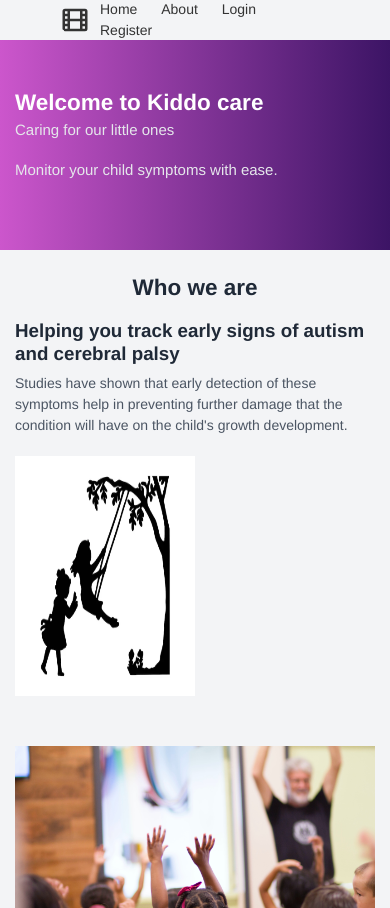
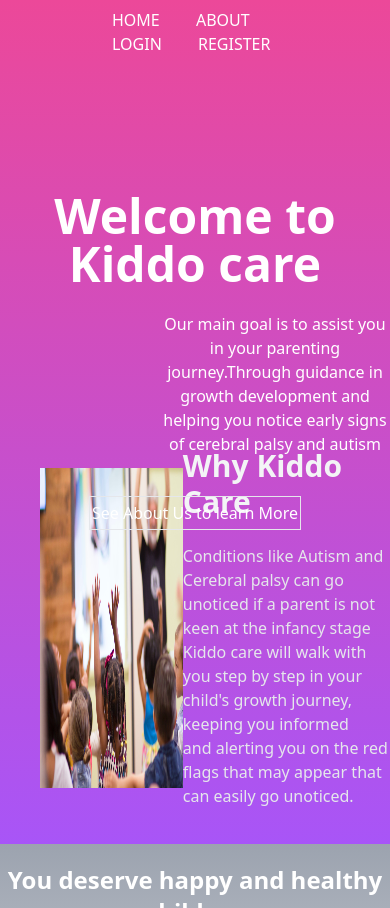
Before and after one commit to Annetaliya/Kido-care_web, a Flask app: page / in a window 390 px wide; the page is wider, and only the part inside the window is pictured. Shown: the top 908 px of that part. Run offline with Flask 3, Linux system fonts and the light colour scheme; some libraries are stand-ins or nearby versions; grey boxes are pictures that could not be loaded.

Commit message:
html changes

```diff
--- a/web_flask/templates/account.html
+++ b/web_flask/templates/account.html
@@ -1,7 +1,7 @@
 {% extends 'layout.html' %}
 {% block content %}
     <h1>{{ current_user.username }}</h1>
-    <div class="w-full max-w-xs ml-60 border-solid border-inherit border px-6">
+    <div class="conten-section w-96 ml-96">
         {% with messages =get_flashed_messages(with_categories=true) %}
             {% if messages %}
                 {% for category, message in messages %}
--- a/web_flask/templates/base.html
+++ b/web_flask/templates/base.html
@@ -1,104 +1,101 @@
 <!DOCTYPE html>
 <html>
   <head>
-        <title>Kiddo Care</title>
+    <meta name="viewpoint", content="with=device-width, initial scale=1.0">
+    <title>Kiddo care website</title>
     <script src="https://cdn.tailwindcss.com"></script>
-        <link rel="stylesheet" href="https://maxcdn.bootstrapcdn.com/bootstrap/3.4.1/css/bootstrap.min.css">
-        <link rel="stylesheet" href="https://cdnjs.cloudflare.com/ajax/libs/animate.css/4.1.1/animate.min.css" />
-        <link href="https://fonts.googleapis.com/css?family=Source+Sans+Pro:400,400i,700" rel="stylesheet" />
-
   </head>
-    <body class="bg-gray-100 pt-0">
+  <body>
+    <section class="min-h-screen w-full bg-cover bg-center bg-gradient-to-t from-purple-500 to-pink-500">
       <nav class="flex justify-between px-24 h-16 items-center">
         <div>
-                <svg class="w-12 h-12" fill="none" stroke="currentColor" viewbox="0 0
+            <!--<svg class="w-12 h-12" fill="none" stroke="currentColor" viewbox="0 0
             24 24" xmlns="http://www.w3.org/2000/svg"> <path stroke-linecap="round"
             stroke-linejoin="round" stroke-width="2"d="M7 4v16M17 4v16M3 8h4m10 0h4M3 12h18M3 16h4m10 0h4M4 20h16a1  1 0 001-1V5a1 1 0 00-1-1H4a1 1 0
-                00-1 1v14a1 10 001 1z"></path></svg>
+            00-1 1v14a1 10 001 1z"></path></svg>-->
         </div>
         <div>
 
-              <a class="hover:text-blue-800 py-6 px-4" href="{{ url_for('home') }}">Home</a>
+          <a class="hover:text-blue-800 py-6 px-4 text-white" href="{{ url_for('home') }}">HOME</a>
 
-              <a class="hover:text-blue-800 py-6 px-4" href="{{ url_for('about') }}">About</a>
+          <a class="hover:text-blue-800 py-6 px-4 text-white" href="{{ url_for('about') }}">ABOUT</a>
           {% if current_user.is_authenticated %}
-                <a class="hover:text-blue-800 py-6 px-4" href="{{ url_for('account') }}">Account</a>
-                <a class="hover:text-blue-800 py-6 px-4" href="{{ url_for('logout') }}">Logout</a>
+            <a class="hover:text-blue-800 py-6 px-4 text-white" href="{{ url_for('account') }}">ACCOUNT</a>
+            <a class="hover:text-blue-800 py-6 px-4 text-white" href="{{ url_for('logout') }}">LOGOUTt</a>
           {% else %}
-                <a class="hover:text-blue-800 py-6 px-4" href="{{ url_for('login') }}">Login</a>
+            <a class="hover:text-blue-800 py-6 px-4 text-white" href="{{ url_for('login') }}">LOGIN</a>
 
-                <a class="hover:text-blue-800 py-6 px-4" href="{{ url_for('register') }}">Register</a>
+            <a class="hover:text-blue-800 py-6 px-4 text-white" href="{{ url_for('register') }}">REGISTER</a>
 
           {% endif %}
+
         </div>
-
       </nav>
-
-        <div class="py-20" style="background: linear-gradient(90deg, #cc56cc 0%, #3c1465 100%)">
-            <div class="container mx-auto px-6">
-                <h2 class="text-4xl font-bold mb-2 text-white">
-                    Welcome to Kiddo care
-                  </h2>
-                  <h3 class="text-2xl mb-8 text-gray-200">
-                    Caring for our little ones
-                  </h3>
-                  <h3 class="text-2xl mb-8 text-gray-200">
-                    Monitor your child symptoms with ease.
-                  </h3>
-
-
+    <div class="text-white absolute top-50 left-50 text-center mt-32 mb-20">
+      <h1 class="mb-6 font-bold text-5xl">Welcome to Kiddo care</h1>
+      <p class="mb-10 ml-40">Our main goal is to assist you in your parenting journey.Through guidance in growth development and helping you notice early signs of cerebral palsy and autism</p>
+      <a class="inline-block border-solid border bg-transparent px-0.5 py-1 mb-10" href="">See About Us to learn More</a>
+    </div>
+    <div class="flex justify-start items-center mt-96">
+      <div>
+        <img class="h-80 ml-10" src="../static/images/erika-giraud-4EFeD-VTgu4-unsplash.jpg">
+      </div>
+      <div class="ml-10">
+        <h1 class="mb-6 font-bold text-3xl text-gray-100">Why Kiddo Care</h1>
+        <p class="text-gray-200">Conditions like Autism and Cerebral palsy can go unoticed if a parent is not keen at the infancy stage</br>
+          Kiddo care will walk with you step by step in your child's growth journey, keeping you informed </br>and alerting you
+          on the red flags that may appear that can easily go unoticed.
+        </p>
+      </div>
     </div>
 
 
+    </section>
+    <section class="bg-gradient-to-t from-gray-100 to-gray-400 pt-5">
+      <div class="text-white font-semibold text-center text-2xl">
+        <h1>You deserve happy and healthy children</h1>
       </div>
-        <section class="container mx-auto px-6 p-10">
-          {% with messages =get_flashed_messages(with_categories=true) %}
-                {% if messages %}
-                    {% for category, message in messages %}
-                        <div class="alert alert-{{ category }}">
-                            {{ message }}
-
+      <div class="flex justify-between items-center">
+        <div>
+          <img class="h-96 mr-20 ml-20" src="../static/images/pexels-alena-darmel-7322398.jpg">
         </div>
-                    {% endfor %}
-                {% endif %}
-            {% endwith %}
-            <h2 class="text-4xl font-bold text-center text-gray-800 mb-8">
-              Who we are
-            </h2>
-            <div class="flex items-center flex-wrap mb-20">
-              <div class="w-full md:w-1/2">
-                <h4 class="text-3xl text-gray-800 font-bold mb-3">Helping you track early signs of autism and cerebral palsy</h4>
-                <p class="text-gray-600 mb-8">Studies have shown that early detection of these symptoms help in preventing further damage that the condition will have on the child's growth development.</p>
+        <div>
+          <img class="h-80 mr-20" src="../static/images/pexels-anna-shvets-11369378.jpg">
         </div>
-              <div class="w-1/2">
-                <img class="h-96" src="../static/images/kids svg.webp" alt="Monitoring" />
+        <div>
+          <img class="h-96 mr-10" src="../static/images/pexels-ron-lach-10044378.jpg">
+        </div>
+      </div>
+    </section>
+    <section class="bg-gradient-to-t from-pink-500 to-purple-500">
+      <div class="text-white font-semibold text-center text-2xl">
+        <h1 class="pt-20">Testimonials</h1>
+      </div>
+      <div class="flex justify-start items-center">
+        <div class="ml-10">
+          <h1 class="font-semibold text-center pt-10 text-gray-100"></h1>
+          <p class="text-gray-200">Pellentesque habitant morbi tristique senectus et netus et malesuada fames</br> ac turpis egestas.Pellentesque habitant morbi tristique senectus </br>et netus et malesuada fames ac turpis egestas </p>
+        </div>
+        <div class="ml-20">
+          <h1 class="font-semibold text-center pt-10 text-gray-100">Leah</h1>
+          <p class="text-gray-200">Pellentesque habitant morbi tristique senectus et netus et malesuada </br>fames ac turpis egestas. Vestibulum tortor quam, feugiat vitae, ultricies eget,</br> tempor sit amet, ante. Donec eu libero sit amet quam egestas semper.</br> Aenean ultricies mi vitae est.</p>
+        </div>
+      </div>
+      <div class="flex justify-start items-center ml-96 pb-10">
+        <div class="pt-20 mr-20">
+          <img class="h-8" src="../static/images/instagram-icon.png">
+        </div>
+        <div class="pt-20">
+          <img class="h-8 mr-20" src="../static/images/facebook-icon.png">
+        </div>
+        <div class="pt-20">
+          <img class="h-8 mr-20" src="../static/images/twitter-icon.png">
+        </div>
+        <div class="pt-20">
+          <img class="h-8" src="../static/images/phone-icon.png">
         </div>
       </div>
 
-            <div class="flex items-center flex-wrap mb-20">
-              <div class="w-full md:w-1/2">
-                <img class="h-98" src="../static/images/erika-giraud-4EFeD-VTgu4-unsplash.jpg">
-              </div>
-              <div class="w-full md:w-1/2 pl-10">
-                <h4 class="text-3xl text-gray-800 font-bold mb-3">Growth Milestones</h4>
-                <p class="text-gray-600 mb-8">We use a survey based system to keep up with the child's development and a alerting the parents if there is excessive delay in growth development. Early symptoms will be detected in conjunction with growth developmnet example could be lack of eye contact at month 3.</p>
-              </div>
-            </div>
-
-            <div class="flex items-center flex-wrap mb-20">
-              <div class="w-full md:w-1/2">
-                <h4 class="text-3xl text-gray-800 font-bold mb-3">Syncing</h4>
-                <p class="text-gray-600 mb-8">Our Smart Health Monitoring Wristwatch allows you to sync data across all your mobile devices whether iOS, Android or Windows OS and also to your laptop whether MacOS, GNU/Linux or Windows OS.</p>
-              </div>
-              <div class="w-full md:w-1/2">
-                <img src="assets/sync.svg" alt="Syncing" />
-              </div>
-            </div>
     </section>
-
-
-
-
-
   </body>
 </html>
```
Also changed, not shown: web_flask/static/styles/base.css (added, +12 -0 lines), web_flask/templates/about.html (+5 -5 lines), web_flask/templates/layout.html (+16 -12 lines), web_flask/templates/login.html (+5 -38 lines), web_flask/templates/register.html (+5 -35 lines), instance/database.db, web_flask/models.py (line endings or trailing spaces), web_flask/static/images/pexels-alena-darmel-7322398.jpg (added), web_flask/static/images/pexels-ron-lach-10044378.jpg (added), 1 other file. Lines whose indentation alone changed are shown as unchanged.
